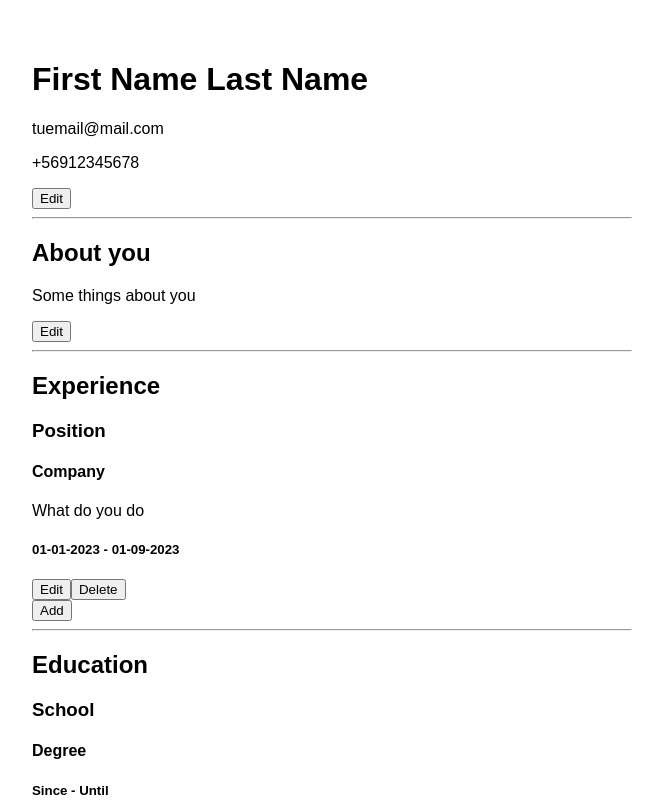
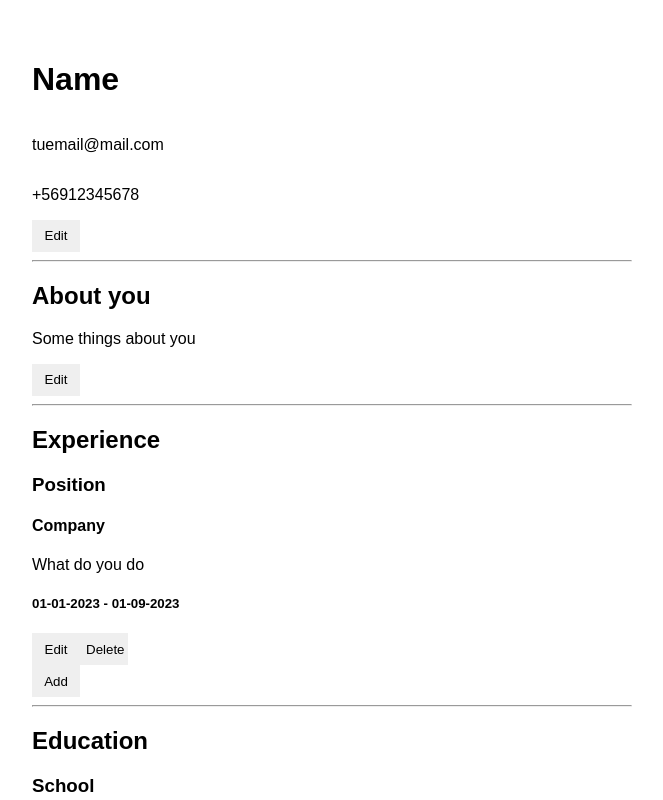
Before and after one commit to educanales/cv-application, a React (Vite) app: page / in a window 1280 px wide. Shown: the top 800 px of the page, without its empty margins (308-971 px from the left). Built offline with nearby package versions, Linux system fonts and the light colour scheme.

Commit message:
Edit General Info component and create its css file

```diff
--- a/src/App.jsx
+++ b/src/App.jsx
@@ -1,5 +1,5 @@
 // import
-import './App.css'
+import './styles/App.css'
 import About from './components/About';
 import Education from './components/Education';
 import Experience from './components/Experience';
--- a/src/components/AddEducation.jsx
+++ b/src/components/AddEducation.jsx
@@ -31,13 +31,15 @@ export default function AddEducation({ onAddEducation }) {
           />
           <input
             name="sinceDate"
-            type="date"
+            placeholder="Since Date"
+            type="text"
             value={sinceDate}
             onChange={(e) => setSinceDate(e.target.value)}
           />
           <input
             name="untilDate"
-            type="date"
+            placeholder="Until Date"
+            type="text"
             value={untilDate}
             onChange={(e) => setUntilDate(e.target.value)}
           />
--- a/src/components/AddExperience.jsx
+++ b/src/components/AddExperience.jsx
@@ -38,12 +38,14 @@ export default function AddExperience({ onAddExperience }) {
             />
             <input
               name="sinceDate"
+              placeholder="Since Date"
               type="text"
               value={sinceDate}
               onChange={e => setSinceDate(e.target.value)}
             />
             <input
               name="untilDate"
+              placeholder="Until Date"
               type="text"
               value={untilDate}
               onChange={e => setUntilDate(e.target.value)}
--- a/src/components/GeneralInfo.jsx
+++ b/src/components/GeneralInfo.jsx
@@ -1,12 +1,12 @@
 import { useState } from "react";
 import { Fragment } from "react";
+import '../styles/GeneralInfo.css'
 
 export default function GeneralInfo() {
   const [info, setInfo] = useState([
     {
       id: 1,
-      firstName: 'First Name',
-      lastName: 'Last Name',
+      name: 'Name',
       email: 'tuemail@mail.com',
       phone: '+56912345678',
     }
@@ -43,32 +43,23 @@ function InfoInput({ item, onChange }) {
   let generalInfoContent;
   if (shownInfo) {
     generalInfoContent = (
-      <>
-        <h1>{item.firstName + ' ' + item.lastName}</h1>
+      <div className="genInfoContent">
+        <h1>{item.name}</h1>
         <p>{item.email}</p>
         <p>{item.phone}</p>
         <button onClick={() => setShownInfo(false)}>Edit</button>
-      </>
+      </div>
     )
   } else {
     generalInfoContent = (
-      <>
+      <div className="genInfoContent">
         <input
-          id="firstName"
-          placeholder="First Name"
+          id="name"
+          placeholder="Name"
           type="text"
-          value={item.firstName}
+          value={item.name}
           onChange={e => {
-            onChange({ ...item, firstName: e.target.value})
-          }}
-        />
-        <input
-          id="lastName"
-          placeholder="Last Name"
-          type="text"
-          value={item.lastName}
-          onChange={e => {
-            onChange({ ...item, lastName: e.target.value})
+            onChange({ ...item, name: e.target.value})
           }}
         />
         <input
@@ -94,7 +85,7 @@ function InfoInput({ item, onChange }) {
         >
           Save
         </button>
-      </>
+      </div>
     )
   }
 
--- a/src/App.css
+++ b/src/styles/App.css
@@ -15,3 +15,9 @@ textarea {
   box-sizing: border-box;
   width: 100%;
 }
+
+button {
+  width: 3rem;
+  height: 2rem;
+  border: none;
+}
--- /dev/null
+++ b/src/styles/GeneralInfo.css
@@ -0,0 +1,9 @@
+#name {
+  font-size: 2rem;
+}
+
+.genInfoContent {
+  display: flex;
+  flex-direction: column;
+  justify-content: center;
+}
```
